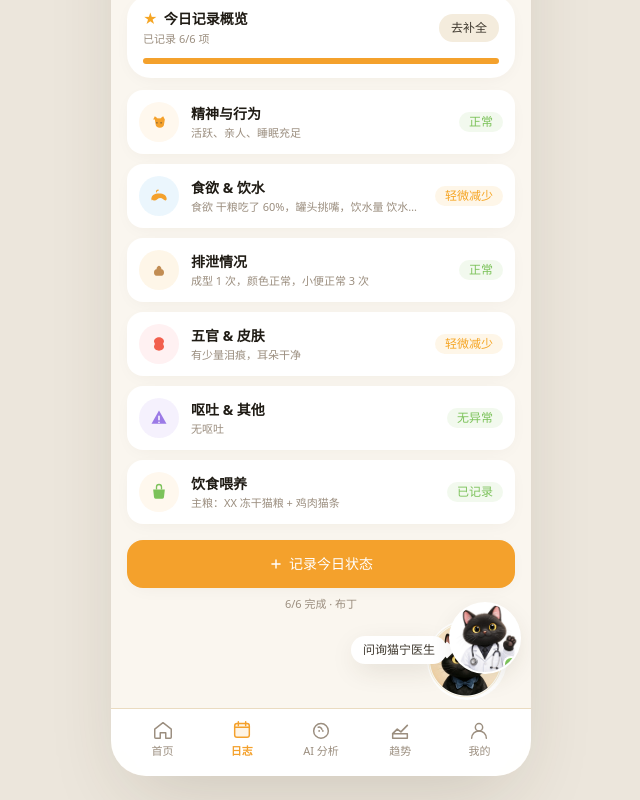
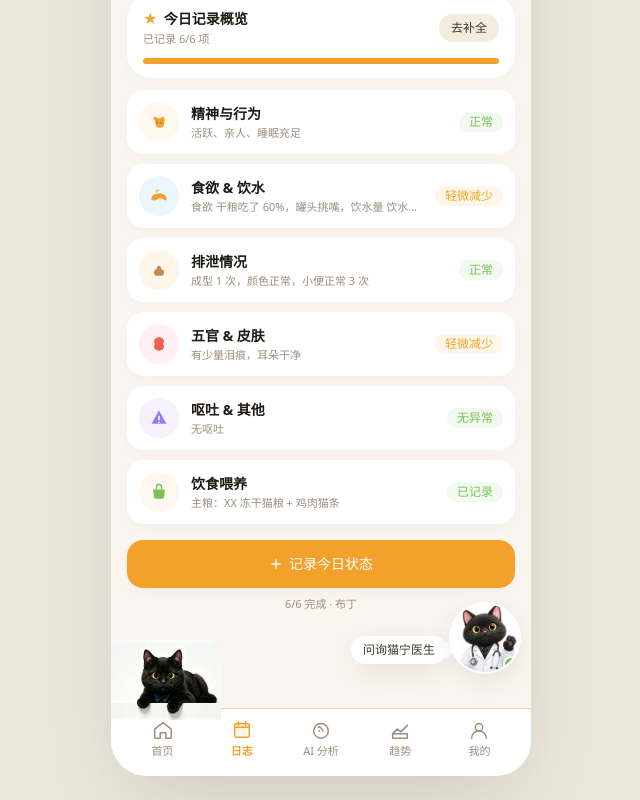
Before and after one commit to kll237/Pet-Doctor, a React (Vite) app: page /log in a window 1280 px wide. Shown: the part 305-1105 px from the top of the page, without its empty margins (319-959 px from the left). Built offline with nearby package versions, Linux system fonts and the light colour scheme.

Commit message:
feat(ui): 移除与猫宁医生重叠的 deco-log 装饰，全局加戴蓝领结底部小黑猫

```diff
--- a/src/components/BlackCatDoctor.tsx
+++ b/src/components/BlackCatDoctor.tsx
@@ -72,7 +72,7 @@ export default function BlackCatDoctor() {
             animate={{ scale: 1, rotate: 0 }}
             exit={{ scale: 0 }}
             onClick={toggleDoctor}
-            className="abs bottom-[104px] right-3 z-40 flex items-end gap-1"
+            className="abs bottom-[104px] right-3 z-50 flex items-end gap-1"
             aria-label="宠物医生"
           >
             {/* 标签（带小三角尾巴） */}
--- a/src/components/Layout.tsx
+++ b/src/components/Layout.tsx
@@ -1,10 +1,14 @@
 import type { PropsWithChildren } from 'react'
 import BottomNav from './BottomNav'
 import PetSwitcher from './PetSwitcher'
+import { PetAvatar } from './PetAvatar'
+import { CATS } from '@/lib/cats'
 
 /**
  * 仿 iPhone 的手机壳：桌面端居中显示，手机端全屏。
- * 顶部已无假状态栏（移除固定的 9:41 + 信号/WiFi/电池），标题区直接是宠物切换条。
+ * - 顶部已无假状态栏（移除固定的 9:41 + 信号/WiFi/电池），标题区直接是宠物切换条
+ * - 底部装饰：左下角贴底放一只戴蓝领结的小黑猫（mix-blend-multiply 融入米色背景），
+ *   与右上的猫宁医生浮动按钮形成对角装饰，且完全错开不重叠
  */
 export default function Layout({ children }: PropsWithChildren) {
   return (
@@ -15,6 +19,15 @@ export default function Layout({ children }: PropsWithChildren) {
         <div className="relative h-[calc(100%-48px)] flex flex-col">
           <div className="flex-1 overflow-y-auto scrollbar-hide">{children}</div>
           <BottomNav />
+          {/* 底部装饰：左下角戴蓝领结的小黑猫，融入背景（mix-blend-multiply 让白底与卡片米色融合） */}
+          <div className="pointer-events-none absolute left-0 bottom-[56px] w-[110px] h-[80px] z-10">
+            <PetAvatar
+              src={CATS.decoBottomBlack}
+              alt="小黑猫"
+              className="h-full w-full"
+              imgClassName="object-contain object-bottom mix-blend-multiply"
+            />
+          </div>
         </div>
       </div>
     </div>
--- a/src/lib/cats.ts
+++ b/src/lib/cats.ts
@@ -32,6 +32,7 @@ export const CATS = {
   decoAiBlack: '/cats/deco-ai.jpg',                   // AI 分析页小黑猫
   decoChatBlack: '/cats/deco-chat.jpg',               // 对话页小黑猫（带绿盾）
   decoBottomDoctor: '/cats/deco-bottom-doctor.jpg',   // 底部功能猫医生（圆形背景）
+  decoBottomBlack: '/cats/deco-bottom-black.jpg',     // 页面底部小黑猫（戴蓝领结趴着，与背景 mix-blend 融合）
 } as const
 
 /** 一只通用猫图：用于用户上传占位、记录缩略图等 */
--- a/src/pages/Log.tsx
+++ b/src/pages/Log.tsx
@@ -176,16 +176,6 @@ export default function LogPage() {
       <div className="mt-2 flex items-center justify-center gap-1.5 text-[11px] text-ink-400">
         <span>{completed}/{itemsCount} 完成 · {pet.name}</span>
       </div>
-
-      {/* 右下角小黑猫装饰（贴在按钮下方，与原型一致） */}
-      <div className="pointer-events-none absolute right-2 -bottom-2 sm:right-6 sm:bottom-2 w-20 h-20">
-        <PetAvatar
-          src={CATS.decoLogBlack}
-          alt="小黑猫"
-          className="h-full w-full rounded-full overflow-hidden bg-transparent"
-          imgClassName="object-contain"
-        />
-      </div>
     </div>
   )
 }
```
Also changed, not shown: public/cats/deco-bottom-black.jpg (added).
